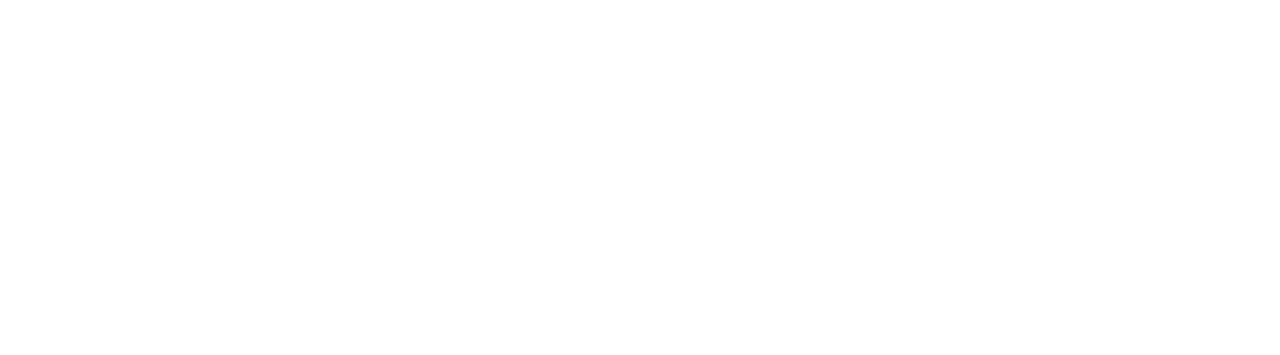
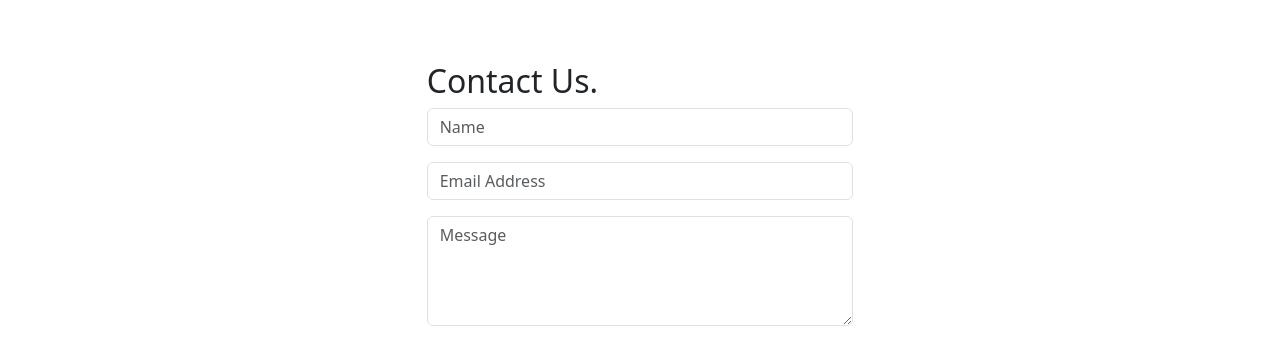
Before and after one commit to MuhammadEhtishamRaza/Event-App, a React (Vite) app: page / in a window 1280 px wide. Shown: the part 1471-1826 px from the top of the page. Before the commit the page ends 1517 px from the top, so only its background shows below. Built offline with nearby package versions, Linux system fonts and the light colour scheme; no server answers.

Commit message:
Added Contact Section and Card Updated.

```diff
--- a/src/components/card/Card.jsx
+++ b/src/components/card/Card.jsx
@@ -1,34 +1,34 @@
-import { useEffect, useState } from "react";
+// import { useEffect, useState } from "react";
 import Card from 'react-bootstrap/Card';
 import Col from 'react-bootstrap/Col';
 import Row from 'react-bootstrap/Row';
 
 const CardBox = () => {
-    const [eventData, setEventData] = useState(null);
+    // const [eventData, setEventData] = useState(null);
 
-    useEffect(() => {
-        const username = 'eventapp4';
-        const password = 'pzqwdc3czt84';
-        const credentials = btoa(`${username}:${password}`);
+    // useEffect(() => {
+    //     const username = 'eventapp4';
+    //     const password = 'pzqwdc3czt84';
+    //     const credentials = btoa(`${username}:${password}`);
 
-        fetch('https://api.eventfinda.co.nz/v2/events.json', {
-            headers: {
-                'Authorization': `Basic ${credentials}`,
-            },
-        })
-            .then(response => {
-                response.json();
-                setEventData(response.json())
-            })
-            .then(data => {
-                console.log(data); // Handle the event data here
-            })
-            .catch(error => {
-                console.error('Error fetching data:', error);
-            });
-    }, []);
+    //     fetch('https://api.eventfinda.co.nz/v2/events.json', {
+    //         headers: {
+    //             'Authorization': `Basic ${credentials}`,
+    //         },
+    //     })
+    //         .then(response => {
+    //             response.json();
+    //             setEventData(response.json())
+    //         })
+    //         .then(data => {
+    //             console.log(data); // Handle the event data here
+    //         })
+    //         .catch(error => {
+    //             console.error('Error fetching data:', error);
+    //         });
+    // }, []);
 
-    console.log(eventData);
+    // console.log(eventData);
 
     return (
         <div className="m-5">
--- a/src/components/contact/Contact.jsx
+++ b/src/components/contact/Contact.jsx
@@ -1,7 +1,25 @@
+import Form from 'react-bootstrap/Form';
 
 const Contact = () => {
     return (
-        <div>Contact</div>
+        <div className='contact-form col-4 m-auto py-3'>
+            <h2>Contact Us.</h2>
+            <Form>
+                <Form.Group className="mb-3" controlId="exampleForm.ControlInput1">
+                    {/* <Form.Label>Email address</Form.Label> */}
+                    <Form.Control type="text" placeholder="Name" />
+                </Form.Group>
+                <Form.Group className="mb-3" controlId="exampleForm.ControlInput2">
+                    {/* <Form.Label>Email address</Form.Label> */}
+                    <Form.Control type="email" placeholder="Email Address" />
+                </Form.Group>
+                <Form.Group className="mb-3" controlId="exampleForm.ControlTextarea1">
+                    {/* <Form.Label>Example textarea</Form.Label> */}
+                    <Form.Control as="textarea" rows={4} placeholder='Message' />
+                </Form.Group>
+            </Form>
+        </div>
+
     )
 }
 
--- a/src/pages/HomePage.jsx
+++ b/src/pages/HomePage.jsx
@@ -1,4 +1,5 @@
 import CardBox from "../components/card/Card"
+import Contact from "../components/contact/Contact"
 import Header from "../components/header/Header"
 import HeroSection from "../components/heroSection/HeroSection"
 
@@ -8,6 +9,7 @@ const HomePage = () => {
             <Header />
             <HeroSection />
             <CardBox />
+            <Contact />
         </div>
     )
 }
```
